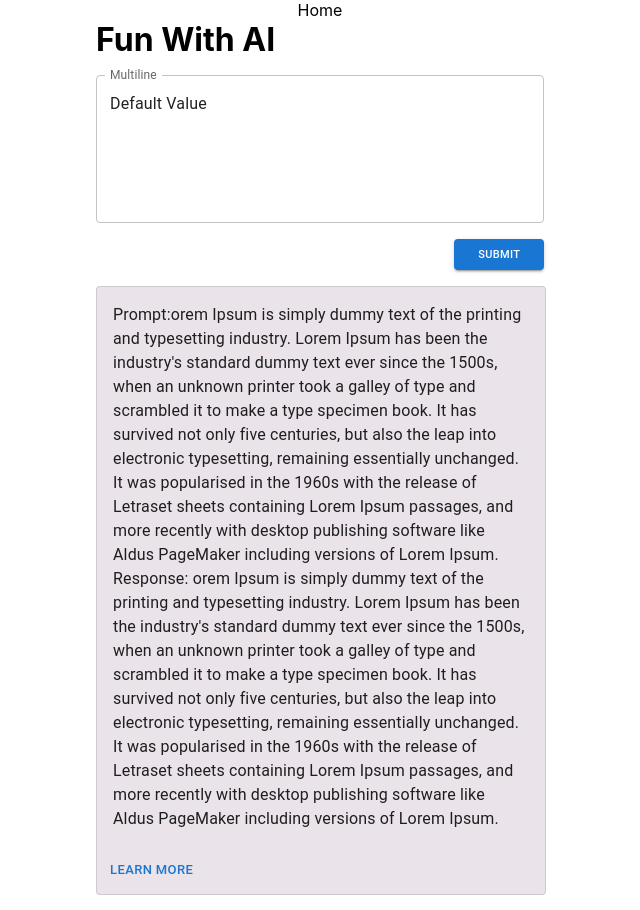
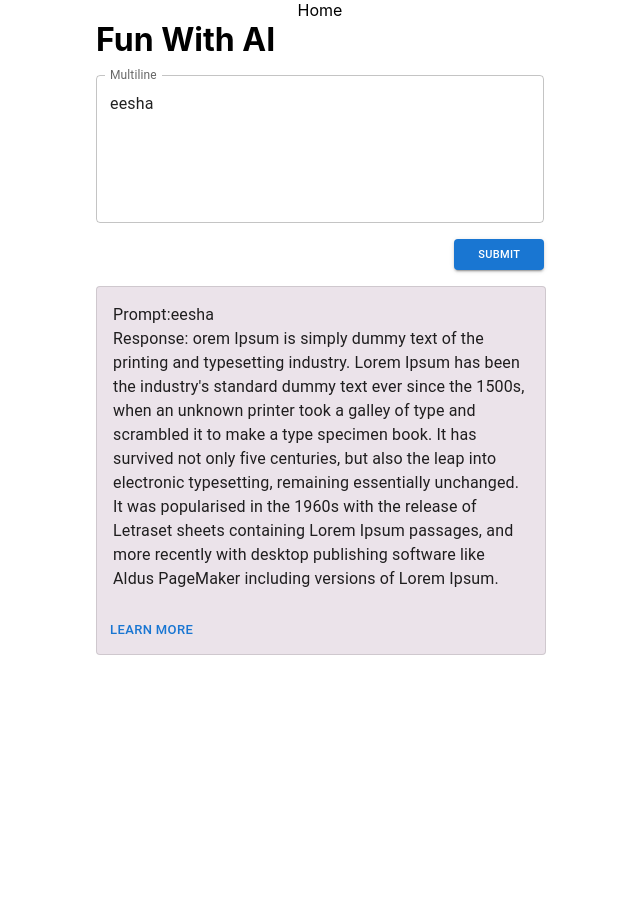
Before and after one commit to qureshe00/textResponse, a React (Create React App) app in the folder text_response/: page / in a window 1280 px wide. Shown: the whole page, without its empty margins (320-960 px from the left). After the commit the page ends 800 px from the top, so only its background shows below. Built offline with nearby package versions, Linux system fonts and the light colour scheme.

Commit message:
added state hook for storing form content (prompt) and displaying in response

```diff
--- a/text_response/src/Components/InputBox.js
+++ b/text_response/src/Components/InputBox.js
@@ -1,13 +1,11 @@
 import * as React from 'react';
+import { useState } from 'react';
 import Box from '@mui/material/Box';
 import TextField from '@mui/material/TextField';
 
- function InputBox() {
-  const [value, setValue] = React.useState('Controlled');
+ function InputBox({input}) {
 
-  const handleChange = (event) => {
-    setValue(event.target.value);
-  };
+ /* const [prompt, setPrompt] = useState('')*/
 
   return (
     <Box
@@ -26,6 +24,8 @@ import TextField from '@mui/material/TextField';
           rows={5}
           defaultValue="Default Value"
           width="100%"
+          value={input[0]}
+          onChange={(e)=> {input[1](e.target.value)}}
         />
       </div>
     </Box>
--- a/text_response/src/Components/ResponseCard.js
+++ b/text_response/src/Components/ResponseCard.js
@@ -17,12 +17,12 @@ const bull = (
   </Box>
 );
 
-function ResponseCard() {
+function ResponseCard({input}) {
   return (
     <Card id='card' variant="outlined" style={{display: 'inline-block', width: '100%', backgroundColor: '#EBE3EA'}}>
       <CardContent>
           <Typography className='subheaders'>
-              Prompt:orem Ipsum is simply dummy text of the printing and typesetting industry. Lorem Ipsum has been the industry's standard dummy text ever since the 1500s, when an unknown printer took a galley of type and scrambled it to make a type specimen book. It has survived not only five centuries, but also the leap into electronic typesetting, remaining essentially unchanged. It was popularised in the 1960s with the release of Letraset sheets containing Lorem Ipsum passages, and more recently with desktop publishing software like Aldus PageMaker including versions of Lorem Ipsum.
+              Prompt:{input[0]}
           </Typography>
           <Typography className='subheaders'>
               Response: orem Ipsum is simply dummy text of the printing and typesetting industry. Lorem Ipsum has been the industry's standard dummy text ever since the 1500s, when an unknown printer took a galley of type and scrambled it to make a type specimen book. It has survived not only five centuries, but also the leap into electronic typesetting, remaining essentially unchanged. It was popularised in the 1960s with the release of Letraset sheets containing Lorem Ipsum passages, and more recently with desktop publishing software like Aldus PageMaker including versions of Lorem Ipsum.
--- a/text_response/src/Pages/Home.js
+++ b/text_response/src/Pages/Home.js
@@ -4,18 +4,23 @@ import '../Styles/Home.css'
 import ResponseCard from '../Components/ResponseCard'
 import { Stack } from '@mui/material'
 import Button from '@mui/material/Button';
+import { useState } from 'react';
+
 
 function Home() {
+
+    const [prompt, setPrompt] = useState('eesha')
+
   return (
       //use stack
     <div id='container'>Home
         <Stack id='stack' spacing={2}>
             <h1 id='title'>Fun With AI</h1>
-            <InputBox id='textbox'/>
+            <InputBox id='textbox' input={[prompt, setPrompt]}/>
             <div id='buttons'>
                 <Button id='submitButton' variant="contained">Submit</Button>
             </div>
-            <ResponseCard/>
+            <ResponseCard input={[prompt, setPrompt]}/>
         </Stack>
     </div>
   )
```
